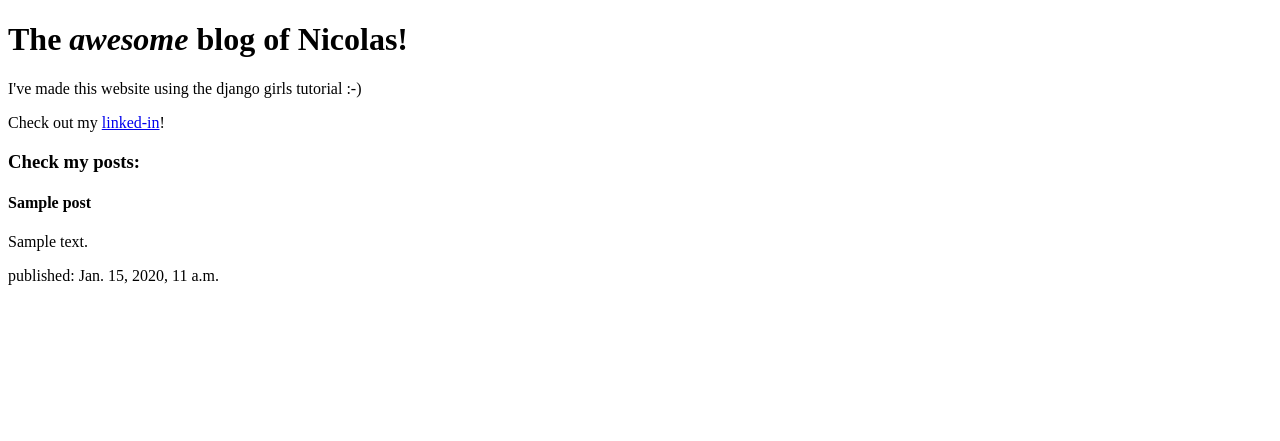
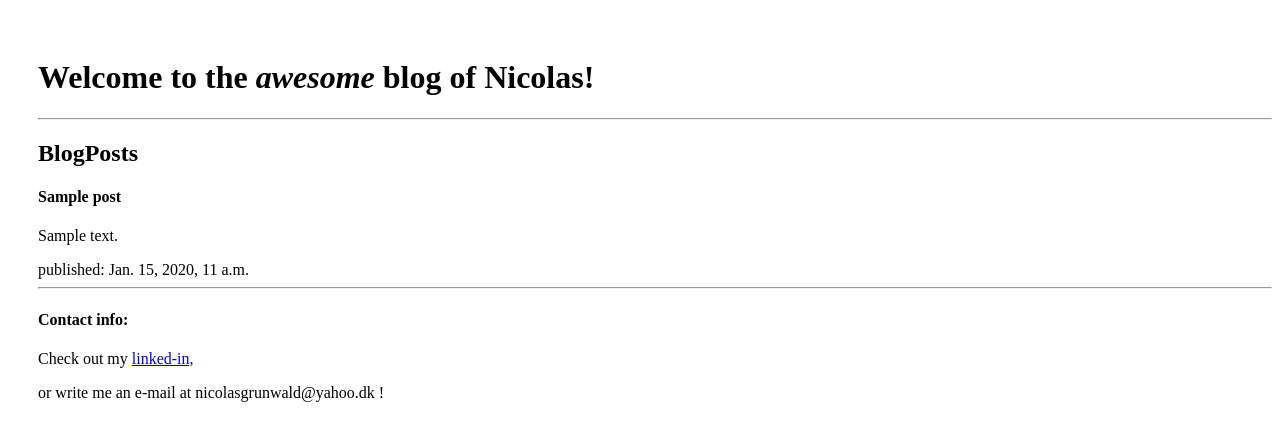
Before and after one commit to Dzeinuda-zz/my-first-blog, a Django app: page / in a window 1280 px wide. Shown: the top 441 px of the page. Run offline with Django 3.2, Linux system fonts and the light colour scheme; tables that the repository leaves empty hold one stand-in row (values such as "Sample post").

Commit message:
redid the template for practice and added .css file

```diff
--- /dev/null
+++ b/blog/static/css/blog.css
@@ -0,0 +1,9 @@
+h1 a, h2 a {
+    color: #00008B;
+    font-family: "lobster";
+}
+
+body {
+    padding-left: 30px;
+    padding-top: 30px;
+}
--- a/blog/templates/blog/post_list.html
+++ b/blog/templates/blog/post_list.html
@@ -1,17 +1,28 @@
+{% load static %}
 <!DOCTYPE html>
-<html>
-  <title>Nicolas' blog</title>
+<html lang="en" dir="ltr">
+
+  <head>
+    <title>Nicolas' Blog!</title>
+
+    <meta charset="utf-8">
+    <link rel="stylesheet" href="{% static 'css/blog.css' %}">
+  </head>
+
   <body>
-      <h1>The <em>awesome</em> blog of Nicolas!</h1>
-      <p>I've made this website using the django girls tutorial :-)</p>
-      <p>Check out my <a href="https://www.linkedin.com/in/nicolas-grunwald-921580218/">linked-in</a>!</p>
-      <h3>Check my posts:</h3>
-      {% for post in posts %}
-      <article>
-          <h4>{{post.title}}</h4>
-          <p>{{ post.text|linebreaksbr }}</p>
-          <time>published: {{ post.published_date }}</time>
-      </article>
-{% endfor %}
+    <h1>Welcome to the <em>awesome</em> blog of Nicolas! </h1>
+    <hr>
+    <h2>BlogPosts</h2>
+    {% for post in posts %}
+    <article class="">
+      <h4>{{post.title}}</h4>
+      <p>{{post.text|linebreaksbr}}</p>
+      <time>published: {{ post.published_date }}</time>
+    </article>
+    {% endfor %}
+    <hr>
+    <h4>Contact info:</h4>
+    <p>Check out my <a href=https://www.linkedin.com/in/nicolas-grunwald-921580218/"">linked-in,</a> </p>
+    <p>or write me an e-mail at nicolasgrunwald@yahoo.dk !</p>
   </body>
 </html>
--- a/mysite/settings.py
+++ b/mysite/settings.py
@@ -104,7 +104,7 @@ AUTH_PASSWORD_VALIDATORS = [
 # Internationalization
 # https://docs.djangoproject.com/en/2.2/topics/i18n/
 
-LANGUAGE_CODE = 'da-DK'
+LANGUAGE_CODE = 'en-US'
 
 TIME_ZONE = 'Europe/Copenhagen'
 
```
Also changed, not shown: 1 other file.
